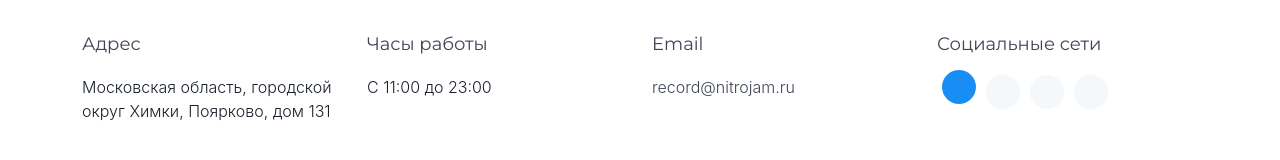
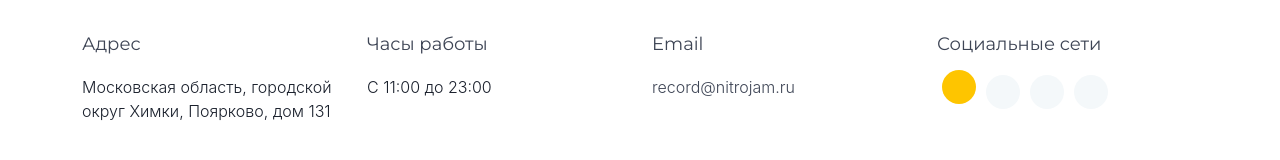
Before and after one commit to lacolle87/nitrojam, a React (Create React App) app in the folder frontend/: page / in a window 1280 px wide. In both pictures the pointer is over the link 959 px from the left and 3168 px from the top of the page. Shown: the part 3076-3236 px from the top of the page. Built offline with nearby package versions, Linux system fonts and the light colour scheme; a web font is replaced by a local one.

Commit message:
change social color

```diff
--- a/frontend/src/assets/scss/common.scss
+++ b/frontend/src/assets/scss/common.scss
@@ -1775,7 +1775,7 @@ Footer 4
             line-height: 34px;
 
             &:hover {
-                background: $info;
+                background: $warning;
             }
         }
     }
--- a/frontend/src/components/Footer/Footer.jsx
+++ b/frontend/src/components/Footer/Footer.jsx
@@ -34,7 +34,7 @@ export function Footer() {
               <a href="mailto:record@nitrojam.ru" className="link">
                 <i className="fa fa-envelope"></i>
               </a>
-              <Tooltip hasArrow label="Meta - запрещенная организация в РФ." bg='blue.800' color='white' borderRadius="5px">
+              <Tooltip hasArrow label="Meta - запрещенная организация в РФ." bg='yellow.300' color='white' borderRadius="5px">
                 <a
                   href="https://www.instagram.com/boristhenitrojam/"
                   className="link"
```
